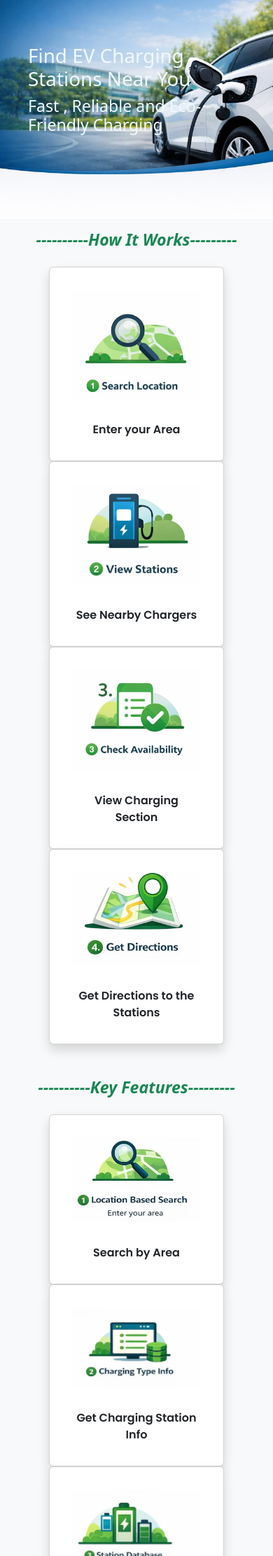
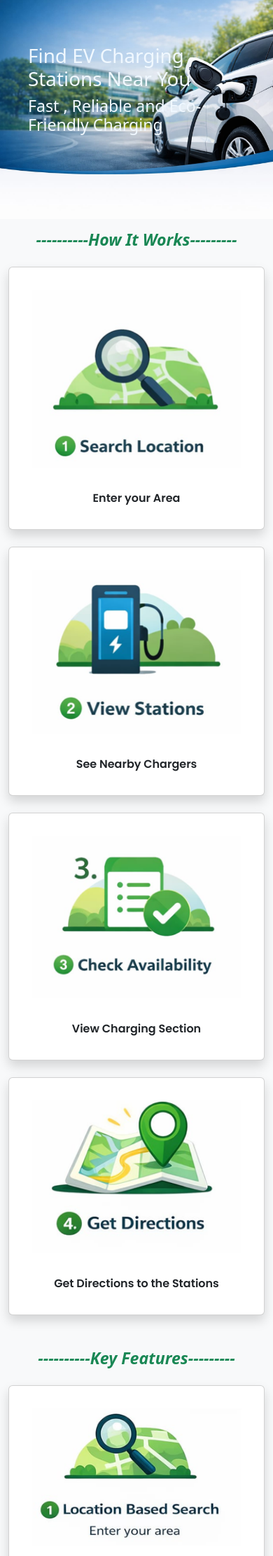
Before and after one commit to indu32/EV_charging_stations, a Flask app: page / in a window 390 px wide. Shown: the part 67-2290 px from the top of the page at 70% size. Run offline with Flask 3, Linux system fonts and the light colour scheme.

Commit message:
Improve responsiveness and layout of index.html
Added viewport meta tag for responsive design and adjusted card layout for better display on various screen sizes.

```diff
--- a/EV project/templates/index.html
+++ b/EV project/templates/index.html
@@ -5,7 +5,7 @@
 
 <link href="https://cdn.jsdelivr.net/npm/bootstrap@5.3.0/dist/css/bootstrap.min.css" rel="stylesheet">
 <link href="https://fonts.googleapis.com/css2?family=Poppins:wght@400;600&display=swap" rel="stylesheet">
-
+<meta name="viewport"content="width=device-width,initial-scale=1.0">
 <style>
 body{
 background-color:#f8f9fa;
@@ -17,7 +17,8 @@ background-position: center;
 background-repeat: no-repeat;
 padding: 40px;
 border-radius: 0px;
-width:200;
+width:100%;
+max-width: 1200px;
 }
 
 .blur{
@@ -32,15 +33,20 @@ background-repeat: no-repeat;
 padding: 40px;
 border-radius: 0px;
 }
+@media(max-width:768px)
+{
+    .card-container{
+        flex-direction: column;
+    }
+}
 
 .card{
-width:250px;
-margin:auto;
-
+  width:100%;
+  margin:auto;
 }
 
 .full{
-width:200px;
+width:100%;
 margin:auto;
 height:100%;
 
@@ -109,9 +115,9 @@ Fast , Reliable and Eco-Friendly Charging
 
 <!--cards1-->
 <div class="container mt-4">
-<div class="row justify-content-center">
+<div class="row justify-content-center g-4">
 
-<div class=" col-12 col-md-3  col-sm-6">
+<div class=" col-12 col-sm-6 col-md-4 col-lg-3 ">
 <div class="card rounded shadow text-center p-3">
 <img src="{{ url_for('static', filename='img1.png') }}" class="p-3">
 <div class="card-body fw-bold" style=" font-family:'Poppins',sans-serif ">
@@ -120,7 +126,7 @@ Enter your Area
 </div>
 </div>
 
-<div class=" col-12 col-md-3  col-sm-6">
+<div class=" col-12 col-sm-6 col-md-4 col-lg-3 ">
 <div class="card rounded shadow text-center p-3">
 <img src="{{ url_for('static', filename='img2.png') }}" class="p-3">
 <div class="card-body fw-bold" style="font-family:'Poppins',sans-serif">
@@ -129,7 +135,7 @@ See Nearby Chargers
 </div>
 </div>
 
-<div class="col-12 col-md-3  col-sm-6">
+<div class="col-12 col-sm-6 col-md-4 col-lg-3 ">
 <div class="card rounded shadow text-center p-3">
 <img src="{{ url_for('static', filename='img3.png') }}" class="p-3">
 <div class="card-body fw-bold" style="font-family:'Poppins',sans-serif">
@@ -138,7 +144,7 @@ View Charging Section
 </div>
 </div>
 
-<div class="col-12 col-md-3  col-sm-6">
+<div class="col-12 col-sm-6 col-md-4 col-lg-3 ">
 <div class="card rounded shadow text-center p-3">
 <img src="{{ url_for('static', filename='img4.png') }}" class="p-3">
 <div class="card-body fw-bold" style="font-family:'Poppins',sans-serif">
@@ -158,9 +164,9 @@ Get Directions to the Stations
 
 <!--cards1-->
 <div class="container mt-4">
-<div class="row justify-content-center">
+<div class="row justify-content-center g-4">
 
-<div class=" col-12 col-md-3  col-sm-6">
+<div class="col-12 col-sm-6 col-md-4 col-lg-3 ">
 <div class="card rounded shadow text-center p-3">
 <img src="{{ url_for('static', filename='i1.png') }}" class="p-3">
 <div class="card-body fw-bold" style="font-family:'Poppins',sans-serif">
@@ -169,7 +175,7 @@ Search by Area
 </div>
 </div>
 
-<div class=" col-12 col-md-3  col-sm-6">
+<div class="col-12 col-sm-6 col-md-4 col-lg-3 ">
 <div class="card rounded shadow text-center p-3">
 <img src="{{ url_for('static', filename='i2.png') }}" class="p-3">
 <div class="card-body fw-bold" style="font-family:'Poppins',sans-serif">
@@ -178,7 +184,7 @@ Get Charging Station Info
 </div>
 </div>
 
-<div class="col-12 col-md-3  col-sm-6">
+<div class="col-12 col-sm-6 col-md-4 col-lg-3 ">
 <div class="card rounded shadow text-center p-3">
 <img src="{{ url_for('static', filename='i3.png') }}" class="p-3">
 <div class="card-body fw-bold" style="font-family:'Poppins',sans-serif">
@@ -187,7 +193,7 @@ Extensive EV stations Listings
 </div>
 </div>
 
-<div class="col-12 col-md-3  col-sm-6">
+<div class="col-12 col-sm-6 col-md-4 col-lg-3 ">
 <div class="card rounded shadow text-center p-3">
 <img src="{{ url_for('static', filename='i4.png') }}" class="p-3">
 <div class="card-body fw-bold" style="font-family:'Poppins',sans-serif">
@@ -206,7 +212,7 @@ Friendly And Initiative Interface
 
 <!--button-->
 <div class="container">
-<div class="row justify-content-center">
+<div class="row justify-content-center g-4">
 
 <div class="col-md-3 mb-4 mt-5">
 <a href="{{ url_for('stations') }}">
@@ -233,7 +239,7 @@ View Stations
 <div class="container-fluid mt-3" >
 <div class="row justify-content-center g-4" >
 
-<div class=" col-12 col-md-auto  col-sm-auto">
+<div class=" col-12 col-sm-6 col-md-4 col-lg-3 ">
 <div class="card full rounded shadow text-center p-3">
 <img src="{{ url_for('static', filename='fast.jpg') }}" class="p-3">
 <div class="card-body fw-bold" style="font-family:'Poppins',sans-serif">
@@ -242,7 +248,7 @@ Fast charging
 </div>
 </div>
 
-<div class=" col-12 col-md-auto  col-sm-auto">
+<div class=" col-12 col-sm-6 col-md-4 col-lg-3 ">
 <div class="card  full rounded shadow text-center p-3">
 <img src="{{ url_for('static', filename='loc.png') }}" class="p-3">
 <div class="card-body fw-bold" style="font-family:'Poppins',sans-serif">
@@ -251,7 +257,7 @@ Easy Access
 </div>
 </div>
 
-<div class="col-12 col-md-auto  col-sm-auto">
+<div class="col-12 col-sm-6 col-md-4 col-lg-3 ">
 <div class="card full rounded shadow text-center p-3">
 <img src="{{ url_for('static', filename='eco.jpg') }}" class="p-3">
 <div class="card-body fw-bold" style="font-family:'Poppins',sans-serif">
```
